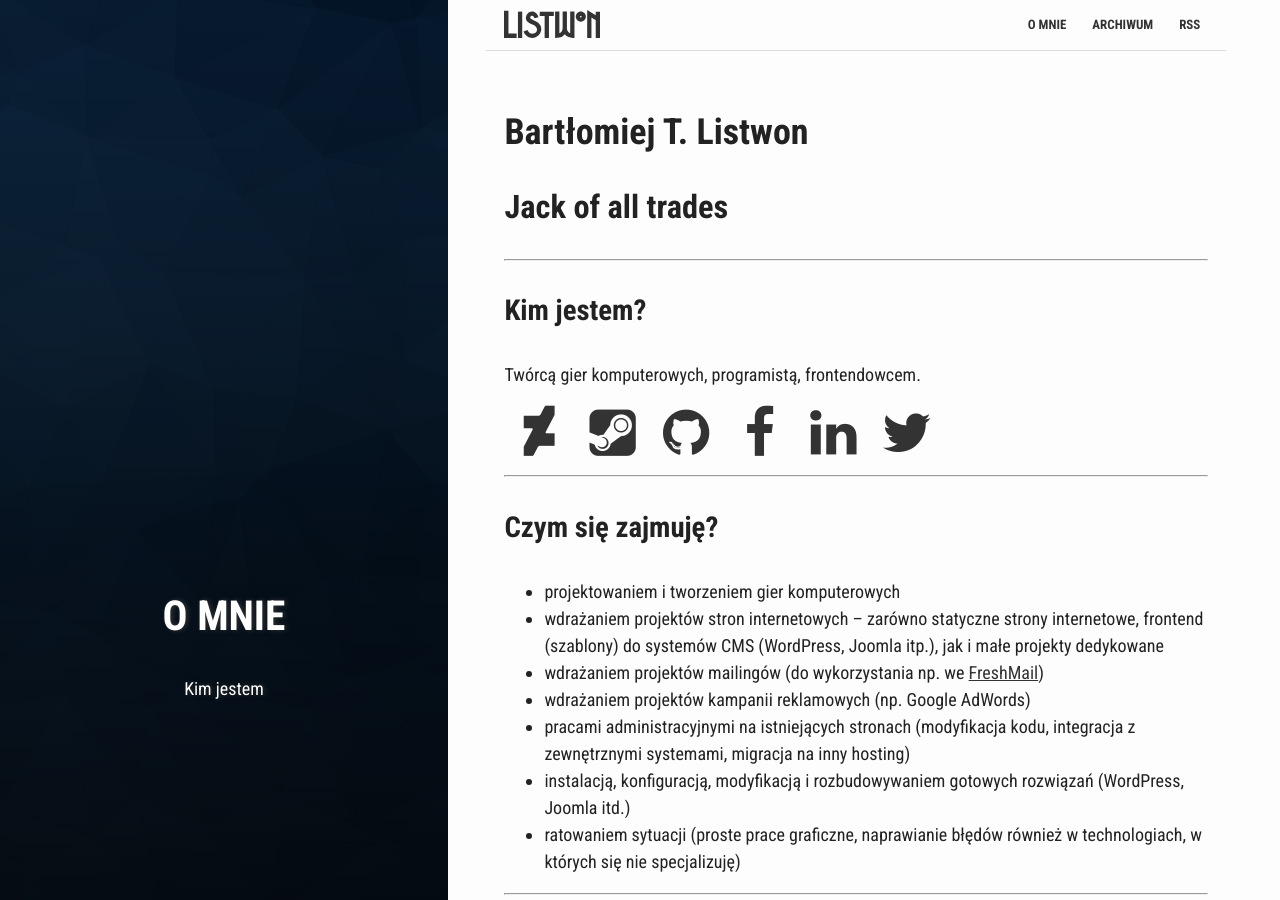
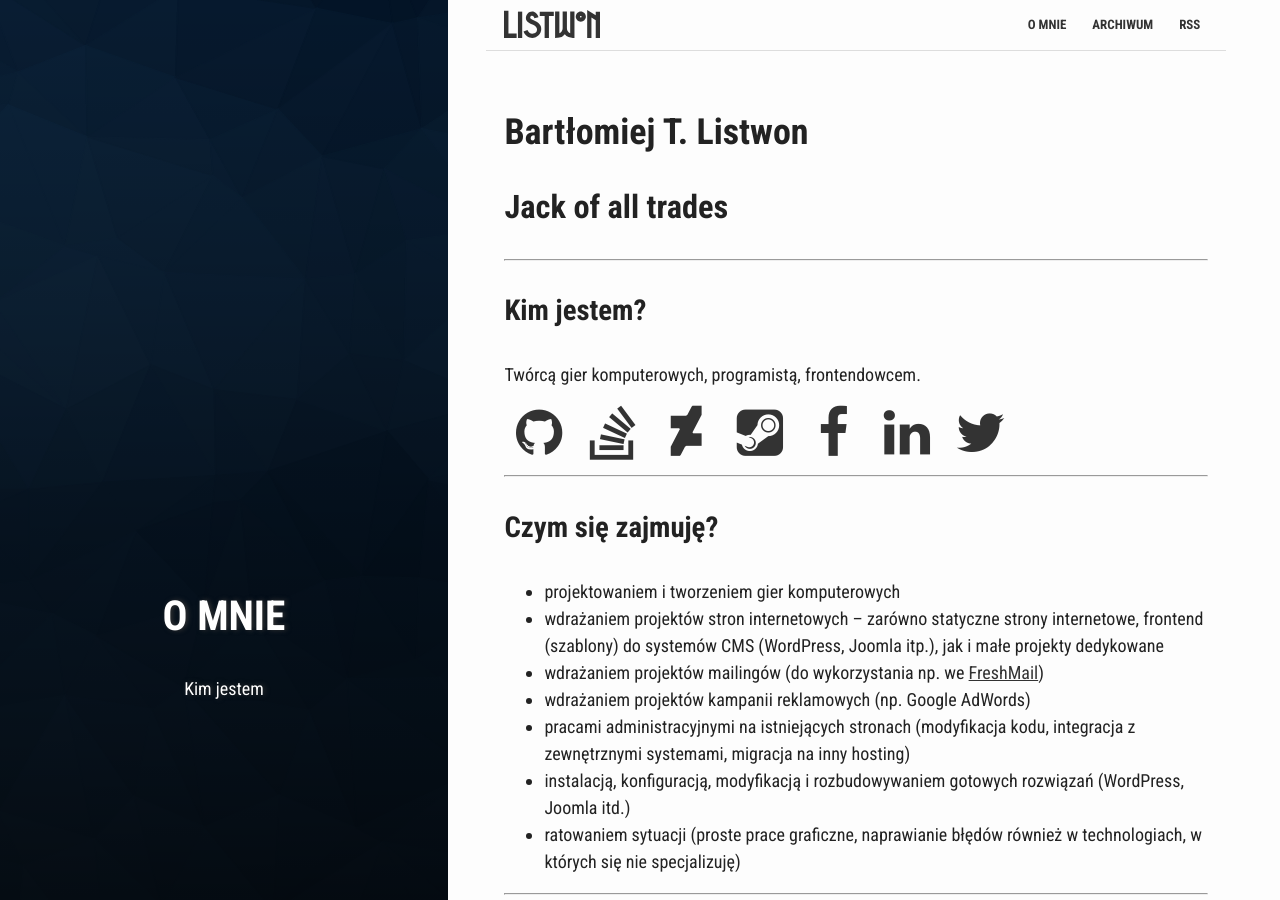
Before and after one commit to Listwon/listwon.github.io, a Jekyll site: the page built from about.md, in a window 1280 px wide and 900 px high. Built offline with Jekyll 4.4.1, drawn with Linux system fonts in a browser that asks for light colours.

Commit message:
Update about.md

```diff
--- a/about.md
+++ b/about.md
@@ -14,9 +14,10 @@ active: about
 ### Kim jestem?
 Twórcą gier komputerowych, programistą, frontendowcem.
 {% raw %}
+<a href="https://github.com/Listwon" target="_blank" class="fa fa-fw fa-github fa-3x social"></a>
+<a href="https://stackoverflow.com/users/5080296/bart%c5%82omiej-t-listwon" target="_blank" class="fa fa-fw fa-stack-overflow fa-3x social"></a>
 <a href="http://wielkipan.deviantart.com/" target="_blank" class="fa fa-fw fa-deviantart fa-3x social"></a>
 <a href="http://steamcommunity.com/id/bart_ijin/" target="_blank" class="fa fa-fw fa-steam-square fa-3x social"></a>
-<a href="https://github.com/Listwon" target="_blank" class="fa fa-fw fa-github fa-3x social"></a>
 <a href="https://www.facebook.com/bartek.listwon" target="_blank" class="fa fa-fw fa-facebook fa-3x social"></a>
 <a href="http://pl.linkedin.com/in/bartlomiejlistwon" target="_blank" class="fa fa-fw fa-linkedin fa-3x social"></a>
 <a href="https://twitter.com/blistwon" target="_blank" class="fa fa-fw fa-twitter fa-3x social"></a>
```
